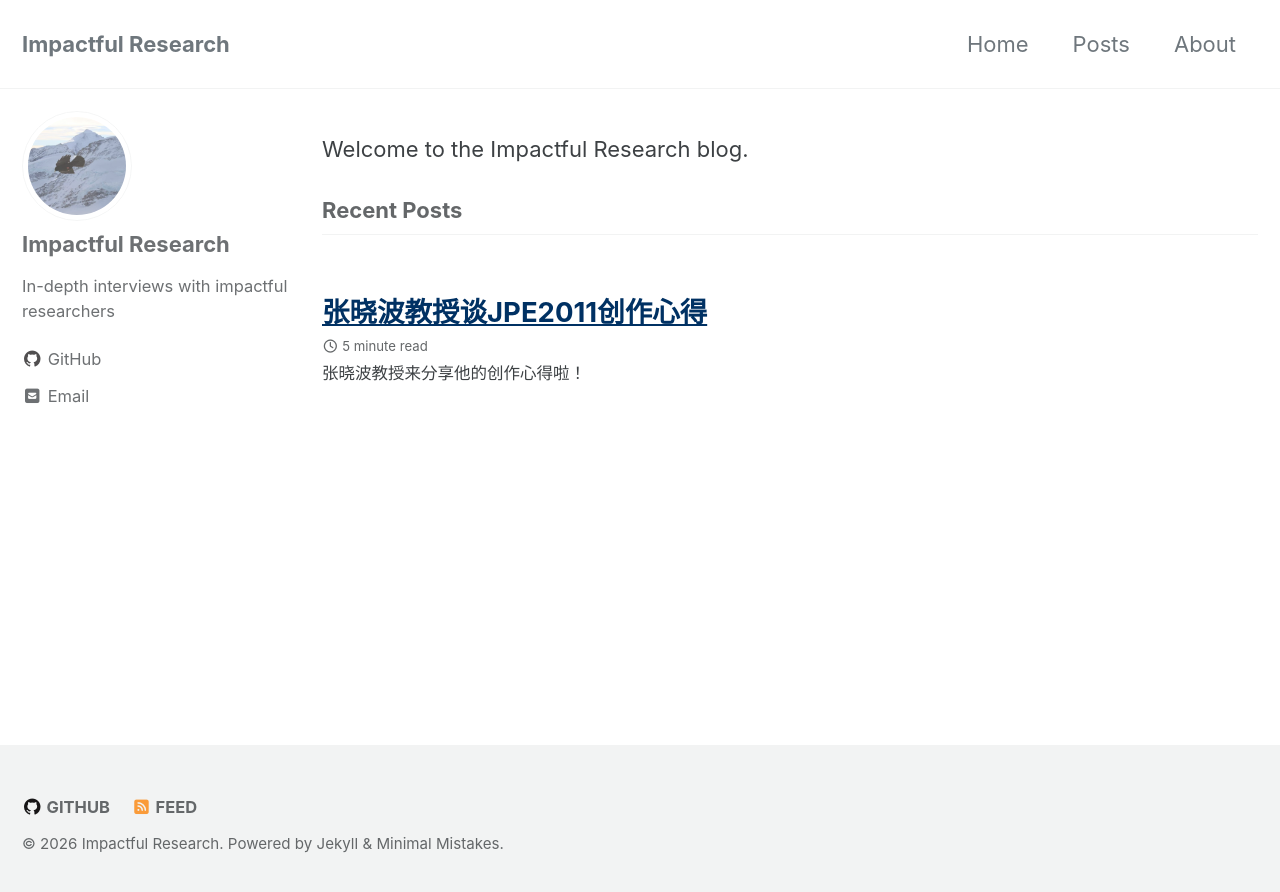
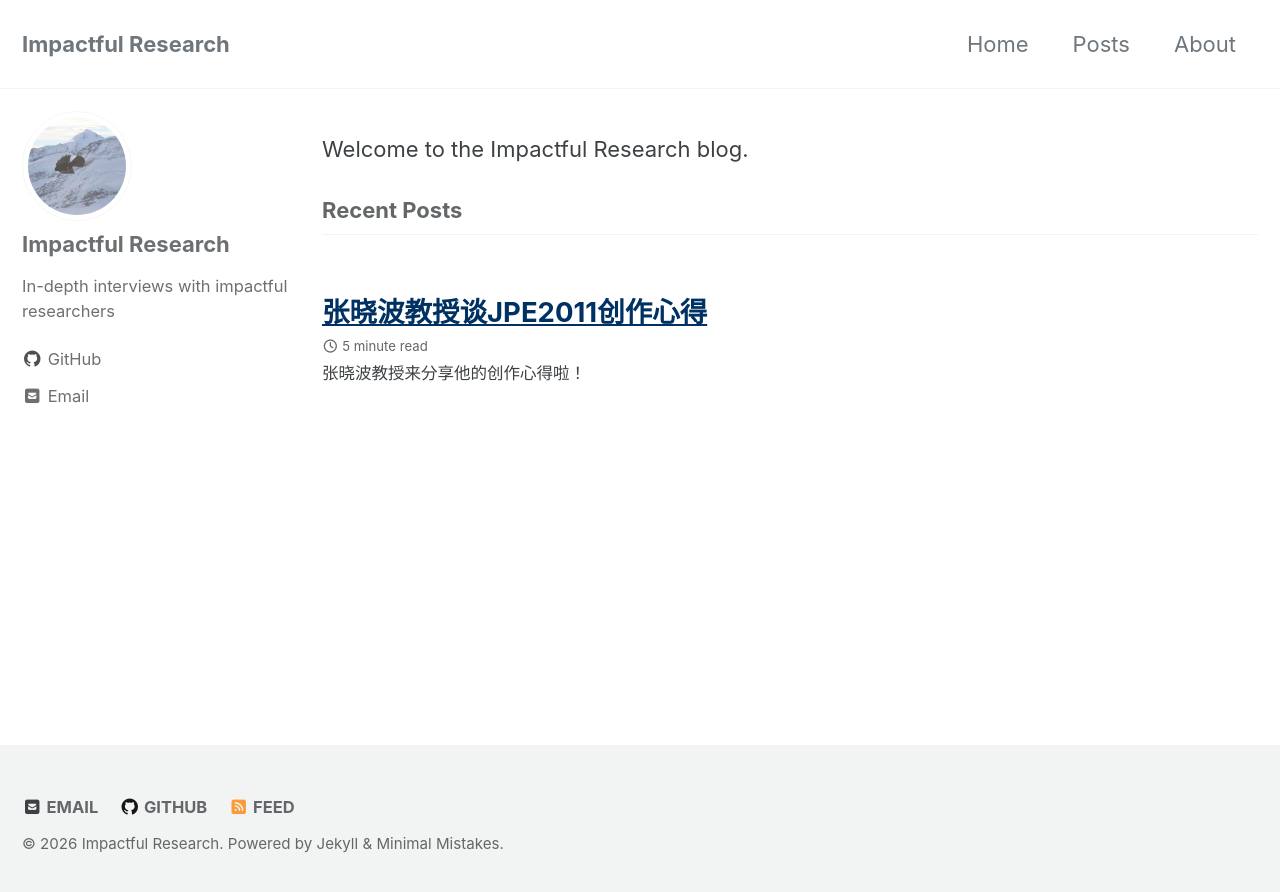
Before and after one commit to Impactful-Research/impactful-research.github.io, a Jekyll site: the page built from _pages/index.md, in a window 1280 px wide. Shown: the top 892 px of the page. Built offline with Jekyll 4.4.1, drawn with Linux system fonts in a browser that asks for light colours; cached includes are drawn as plain includes.

Commit message:
Add email footer

```diff
--- a/_config.yml
+++ b/_config.yml
@@ -114,6 +114,9 @@ author:
 # Site Footer
 footer:
   links:
+    - label: "Email"
+      icon: "fas fa-fw fa-envelope-square"
+      url: "mailto:impactful.research.blog@gmail.com"
     - label: "GitHub"
       icon: "fab fa-fw fa-github"
       url: "https://github.com/impactful-research"
```
